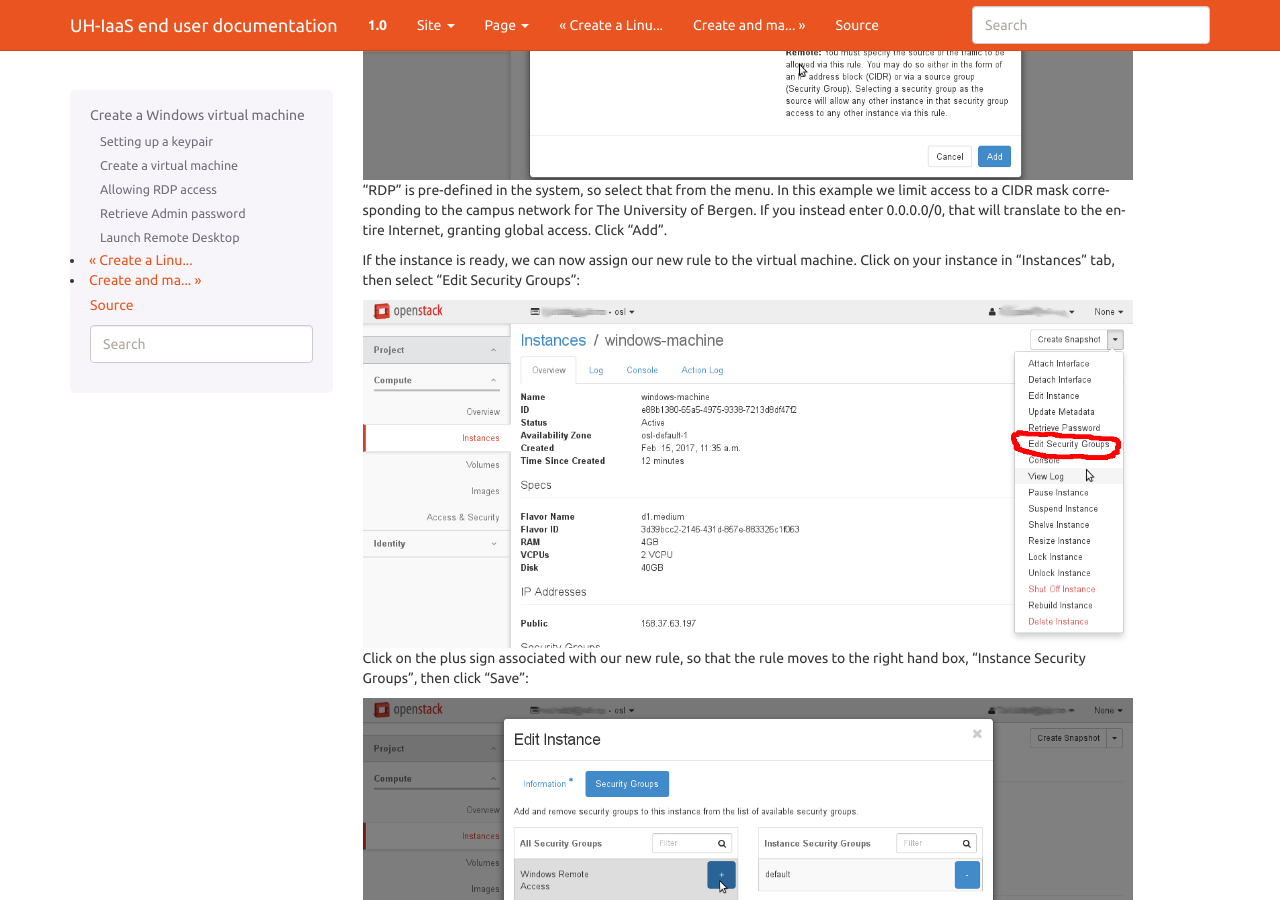
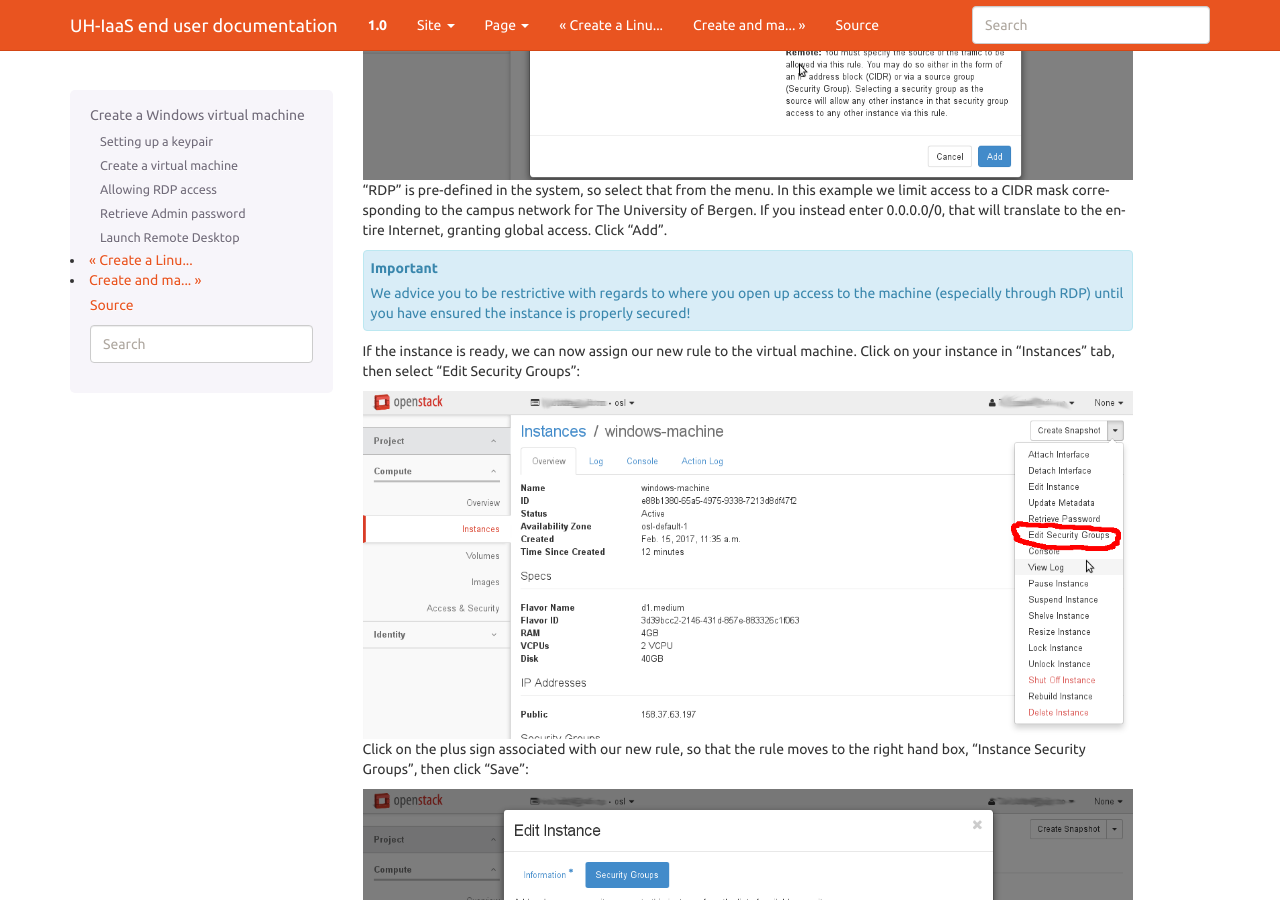
Before and after one commit to norcams/docs-enduser, a Sphinx documentation site: the page built from docs/create-windows-machine.rst, in a window 1280 px wide and 900 px high, scrolled down 4401 px. Built offline with Sphinx 7.4.7, drawn with Linux system fonts in a browser that asks for light colours.

Commit message:
Note about securing initial access to a new Windows instance

```diff
--- a/docs/create-windows-machine.rst
+++ b/docs/create-windows-machine.rst
@@ -124,6 +124,11 @@ example we limit access to a CIDR mask corresponding to the campus network for
 The University of Bergen. If you instead enter 0.0.0.0/0, that will translate
 to the entire Internet, granting global access. Click "Add".
 
+.. IMPORTANT::
+   We advice you to be restrictive with regards to where you open up access to
+   the machine (especially through RDP) until you have ensured the instance is
+   properly secured!
+
 If the instance is ready, we can now assign our new rule to the virtual machine.
 Click on your instance in "Instances" tab, then select "Edit Security Groups":
 
```
